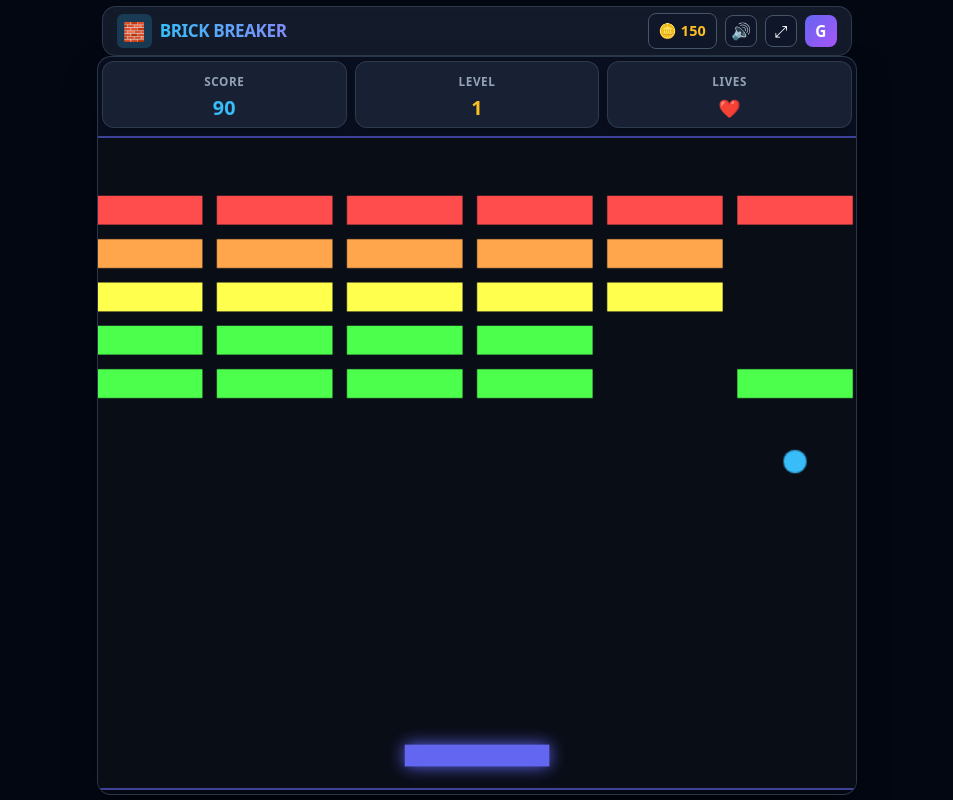
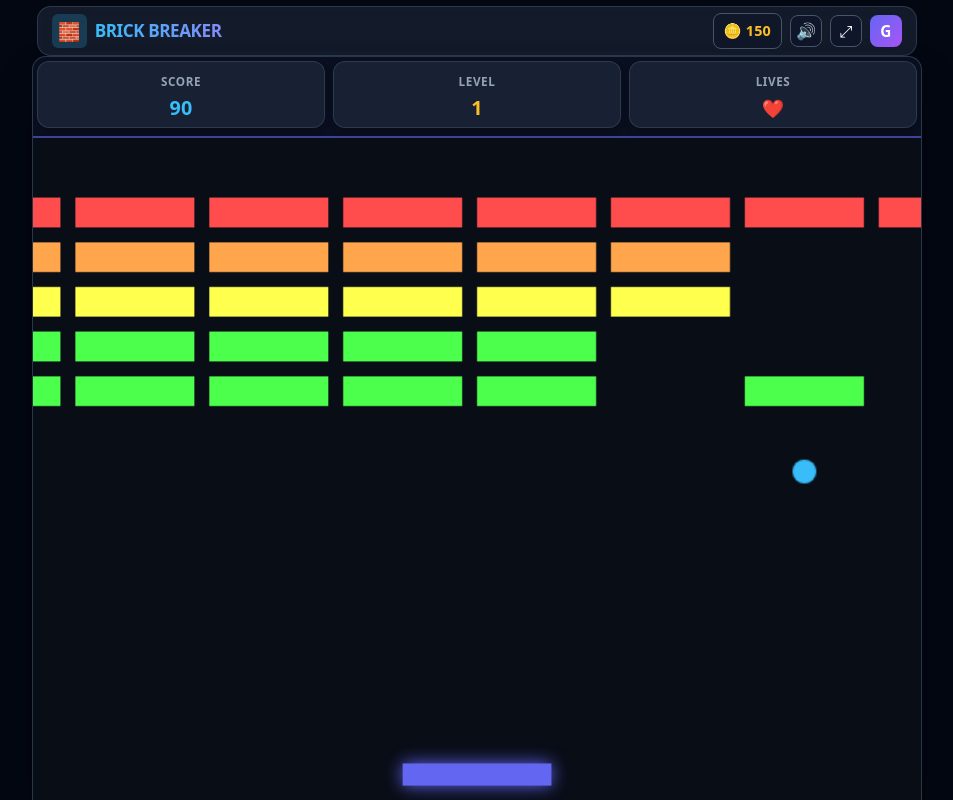
Before and after one commit to kiran28092003/brick-breaker-frontend, a React app: page / in a window 1280 px wide. Shown: the whole page, without its empty margins (163-1116 px from the left). Built offline with nearby package versions, Linux system fonts and the light colour scheme; no server answers; the HTML template or start-up script is replaced by a standard one.

Commit message:
Expand GameCanvas HUD and sizing constraints to 880px for full horizontal view

```diff
--- a/src/App.jsx
+++ b/src/App.jsx
@@ -176,7 +176,7 @@ const appContainerStyle = {
 
 const navBarStyle = {
   width: '100%',
-  maxWidth: '750px',
+  maxWidth: '880px', // Expanded for full horizontal layout
   display: 'flex',
   justifyContent: 'space-between',
   alignItems: 'center',
@@ -256,7 +256,7 @@ const userAvatarStyle = {
 const gameWrapperStyle = {
   position: 'relative',
   width: '100%',
-  maxWidth: '750px',
+  maxWidth: '880px', // Matches container width to prevent any clipping
   display: 'flex',
   flexDirection: 'column',
   alignItems: 'center',
--- a/src/components/GameCanvas.jsx
+++ b/src/components/GameCanvas.jsx
@@ -158,15 +158,15 @@ export default function GameCanvas({
     gameState.current.isReseting = false;
   }, [level]);
 
-  // True Fullscreen Responsive Scaling
+  // True Fullscreen Responsive Scaling matching expanded 880px horizontal view
   useEffect(() => {
     const handleResize = () => {
       const canvas = canvasRef.current;
       const container = containerRef.current;
       if (!canvas || !container) return;
 
-      const maxWidth = window.innerWidth - 16;
-      const maxHeight = window.innerHeight - 150;
+      const maxWidth = window.innerWidth - 32;
+      const maxHeight = window.innerHeight - 130;
 
       let containerWidth = maxWidth;
       let calculatedHeight = containerWidth * (VIRTUAL_HEIGHT / VIRTUAL_WIDTH);
@@ -516,7 +516,7 @@ const hudStyle = {
   display: 'flex',
   justifyContent: 'space-between',
   width: '100%',
-  maxWidth: '750px',
+  maxWidth: '880px', // Expanded to match full horizontal container layout
   marginBottom: '8px',
   gap: '8px'
 };
```
